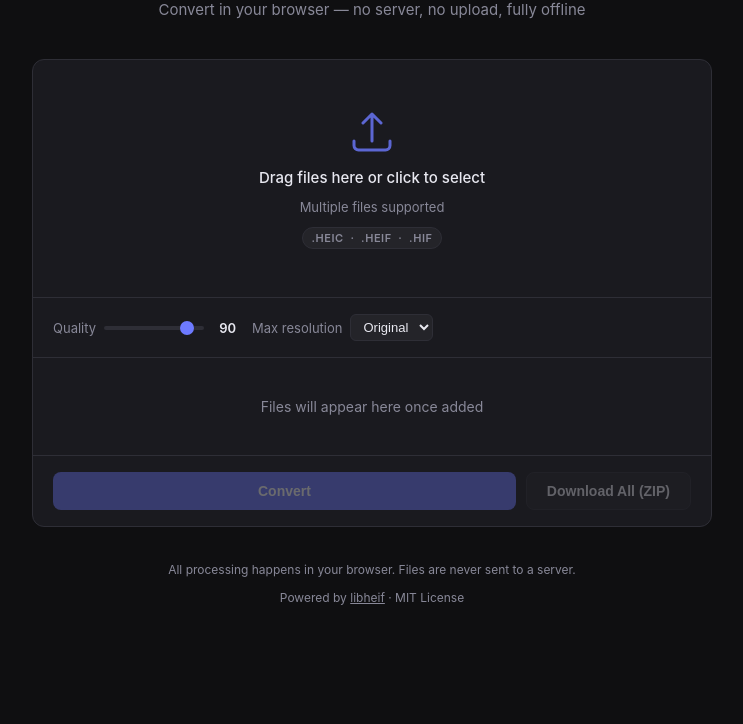
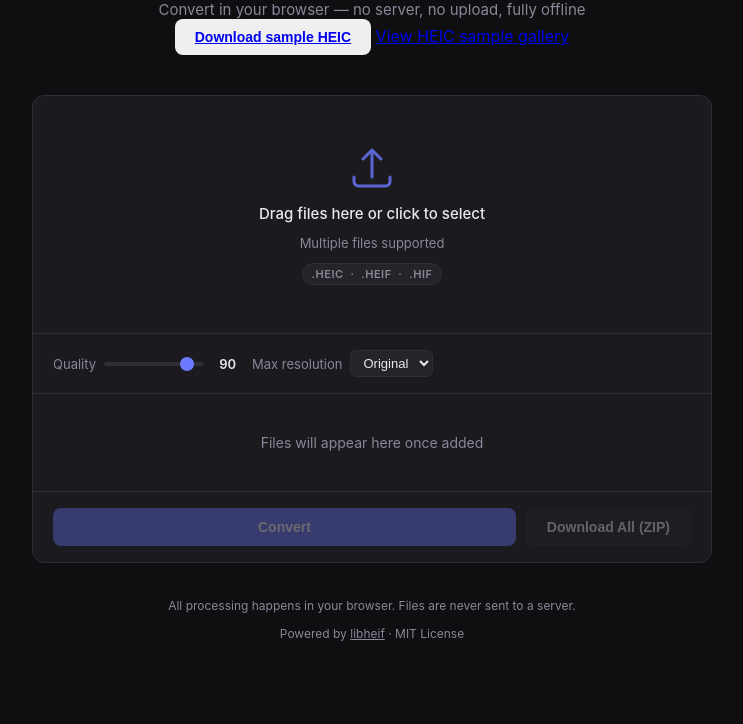
Before and after one commit to sandy-yeseul/heif-to-jpeg-converter, a website built with Vite: page index.html in a window 1280 px wide. Shown: the part 190-914 px from the top of the page, without its empty margins (268-1011 px from the left). Before the commit the page ends 878 px from the top, so only its background shows below. Built offline with nearby package versions, Linux system fonts and the light colour scheme.

Commit message:
Add sample image to download

```diff
--- a/index.html
+++ b/index.html
@@ -258,6 +258,8 @@
     </div>
     <h1><span id="title-plain">HEIF · HEIC to </span><span id="title-accent">JPEG</span></h1>
     <p class="subtitle" id="subtitle">Convert in your browser — no server, no upload, fully offline</p>
+    <button id="sample-btn"><a href="/samples/shelf-christmas-decoration.heic" download="sample.heic">Download sample HEIC</a></button>
+    <a href="https://heic.digital/samples/" target="_blank">View HEIC sample gallery</a>
   </header>
 
   <div class="card">
--- a/src/main.ts
+++ b/src/main.ts
@@ -27,6 +27,7 @@ const fileList = document.getElementById("file-list")!;
 const emptyState = document.getElementById("empty-state")!;
 const statsEl = document.getElementById("stats")!;
 const langToggle = document.getElementById("lang-toggle") as HTMLButtonElement;
+const sampleBtn =document.getElementById('sample-btn') as HTMLButtonElement;
 
 // --- i18n ---
 function applyLang() {
```
Also changed, not shown: dist/index.html (deleted), 2 other files.
